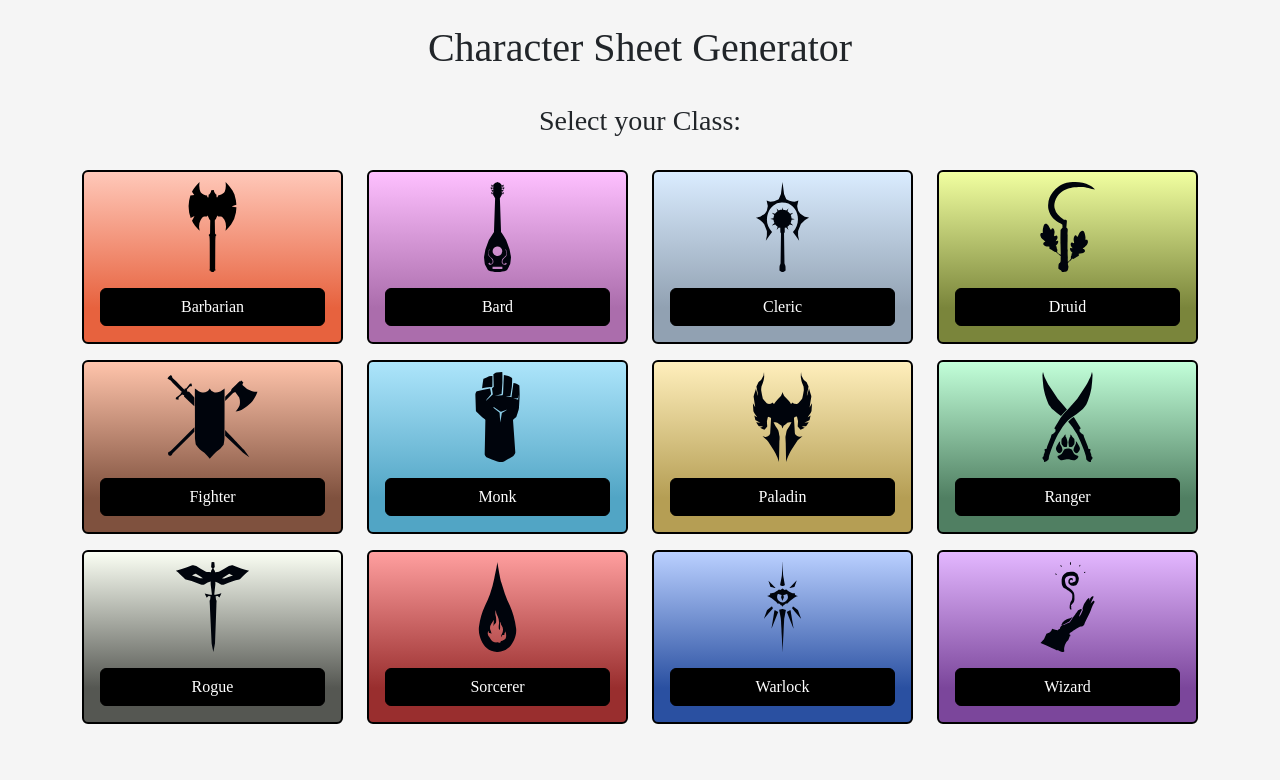
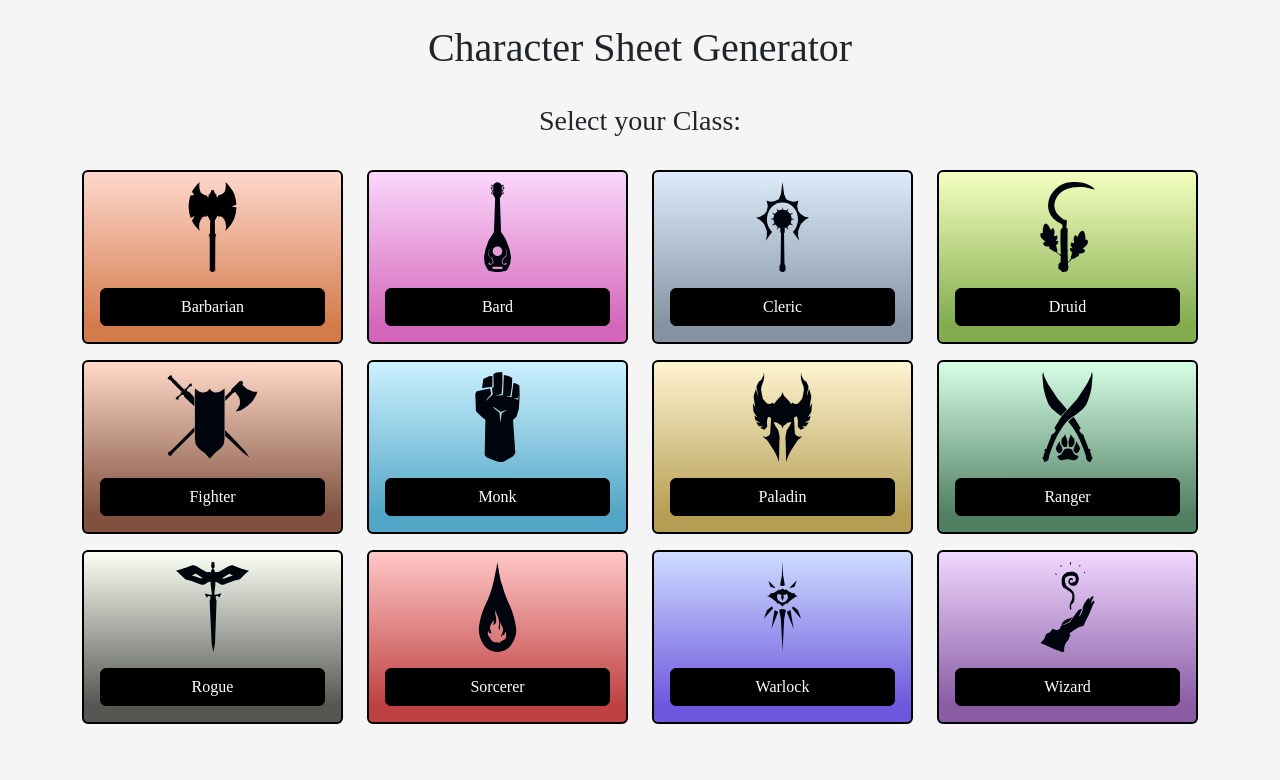
Before and after one commit to KaterinaWalter/character-sheet-app, a React (Vite) app: page / in a window 1280 px wide. Shown: the top 780 px of the page. Built offline with nearby package versions, Linux system fonts and the light colour scheme; a web font is replaced by a local one.

Commit message:
adjusted colors

```diff
--- a/src/App.css
+++ b/src/App.css
@@ -4,30 +4,30 @@
   --grey-lt: #7f7979;
   --grey-md: #323031;
   --grey-dk: #222122;
-  --barbarian: #E7623E;
-  --bard: #AB6DAC;
-  --cleric: #91A1B2;
-  --druid: #7A853B;
+  --barbarian: #d47b4b;
+  --bard: #d467bb;
+  --cleric: #8492a1;
+  --druid: #82ac4e;
   --fighter: #7F513E;
   --monk: #51A5C5;
   --paladin: #B59E54;
   --ranger: #507F62;
   --rogue: #555752;
-  --sorcerer: #992E2E;
-  --warlock: #2A50A1;
-  --wizard: #7B469B;
-  --barbarian-grad: linear-gradient(180deg, #ffc8b9 0%, var(--barbarian) 80%);
-  --bard-grad: linear-gradient(180deg, #fec0ff 0%, var(--bard) 80%);
-  --cleric-grad: linear-gradient(180deg, #daecff 0%, var(--cleric) 80%);
-  --druid-grad: linear-gradient(180deg, #f1ffa0 0%, var(--druid) 80%);
-  --fighter-grad: linear-gradient(180deg, #ffc4ab 0%, var(--fighter) 80%);
-  --monk-grad: linear-gradient(180deg, #ade5fb 0%, var(--monk) 80%);
-  --paladin-grad: linear-gradient(180deg, #ffefbc 0%, var(--paladin) 80%);
-  --ranger-grad: linear-gradient(180deg, #c2ffd9 0%, var(--ranger) 80%);
-  --rogue-grad: linear-gradient(180deg, #fbfff4 0%, var(--rogue) 80%);
-  --sorcerer-grad: linear-gradient(180deg, #ff9f9f 0%, var(--sorcerer) 80%);
-  --warlock-grad: linear-gradient(180deg, #bad0ff 0%, var(--warlock) 80%);
-  --wizard-grad: linear-gradient(180deg, #e3b7ff 0%, var(--wizard) 80%);
+  --sorcerer: #bf4141;
+  --warlock: #6f57dd;
+  --wizard: #895ca4;
+  --barbarian-grad: linear-gradient(180deg, #fdd8cd 0%, var(--barbarian) 90%);
+  --bard-grad: linear-gradient(180deg, #fbd7fc 0%, var(--bard) 90%);
+  --cleric-grad: linear-gradient(180deg, #ddecfb 0%, var(--cleric) 90%);
+  --druid-grad: linear-gradient(180deg, #f5ffc0 0%, var(--druid) 90%);
+  --fighter-grad: linear-gradient(180deg, #ffd9c8 0%, var(--fighter) 90%);
+  --monk-grad: linear-gradient(180deg, #ccf1ff 0%, var(--monk) 90%);
+  --paladin-grad: linear-gradient(180deg, #fff4d1 0%, var(--paladin) 90%);
+  --ranger-grad: linear-gradient(180deg, #d7ffe6 0%, var(--ranger) 90%);
+  --rogue-grad: linear-gradient(180deg, #fbfff4 0%, var(--rogue) 90%);
+  --sorcerer-grad: linear-gradient(180deg, #ffc7c7 0%, var(--sorcerer) 90%);
+  --warlock-grad: linear-gradient(180deg, #cdddff 0%, var(--warlock) 90%);
+  --wizard-grad: linear-gradient(180deg, #f0d7ff 0%, var(--wizard) 90%);
 }
 
 body {
--- a/src/components/views/CharacterDetails.jsx
+++ b/src/components/views/CharacterDetails.jsx
@@ -16,9 +16,10 @@ export default function CharacterDetails({ onNext, onBack }) {
             <div className="row">
                 <div id="forms-container" className="col-md-6 text-start order-2 order-md-1">
                     <OriginForm />
-                    <br></br>
+                    <br />
                 </div>
-                <div id="character-container" className="col-md-6 text-start order-1 order-md-2 pb-3">
+                <br />
+                <div id="character-container" className="col-md-6 text-start order-1 order-md-2 pb-3" style={{background: `var(--${character.class.toLowerCase()}-grad)`}}>
                     <div className="row pt-4 pb-3">
                         <div className="col-4 text-center m-auto">
                             <img src={`./src/assets/ClassIcon-${character.class}.svg`} alt="Class Icon" width="50px" />
@@ -53,33 +54,33 @@ export default function CharacterDetails({ onNext, onBack }) {
                     </div>
                     <h3 className="fs-5 fw-bold text-center">Ability Scores:</h3>
                     <div className="row">
-                        <div className="col-2 text-center d-flex flex-column">
-                            <span className="">STR</span>
+                        <div className="col-2 text-center d-flex flex-column ability">
+                            <span className="ability-label">STR</span>
                             <span className="ability-score">{character.abilityScores['STR'] || 0}</span>
                             <span className="ability-mod">{character.abilityMods['STR'] >= 0 ? "+" : ""}{character.abilityMods['STR'] || 0}</span>
                         </div>
-                        <div className="col-2 text-center d-flex flex-column">
-                            <span className="">DEX</span>
+                        <div className="col-2 text-center d-flex flex-column ability">
+                            <span className="ability-label">DEX</span>
                             <span className="ability-score">{character.abilityScores['DEX'] || 0}</span>
                             <span className="ability-mod">{character.abilityMods['DEX'] >= 0 ? "+" : ""}{character.abilityMods['DEX'] || 0}</span>
                         </div>
-                        <div className="col-2 text-center d-flex flex-column">
-                            <span className="">CON</span>
+                        <div className="col-2 text-center d-flex flex-column ability">
+                            <span className="ability-label">CON</span>
                             <span className="ability-score">{character.abilityScores['CON'] || 0}</span>
                             <span className="ability-mod">{character.abilityMods['CON'] >= 0 ? "+" : ""}{character.abilityMods['CON'] || 0}</span>
                         </div>
-                        <div className="col-2 text-center d-flex flex-column">
-                            <span className="">INT</span>
+                        <div className="col-2 text-center d-flex flex-column ability">
+                            <span className="ability-label">INT</span>
                             <span className="ability-score">{character.abilityScores['INT'] || 0}</span>
                             <span className="ability-mod">{character.abilityMods['INT'] >= 0 ? "+" : ""}{character.abilityMods['INT'] || 0}</span>
                         </div>
-                        <div className="col-2 text-center d-flex flex-column">
-                            <span className="">WIS</span>
+                        <div className="col-2 text-center d-flex flex-column ability">
+                            <span className="ability-label">WIS</span>
                             <span className="ability-score">{character.abilityScores['WIS'] || 0}</span>
                             <span className="ability-mod">{character.abilityMods['WIS'] >= 0 ? "+" : ""}{character.abilityMods['WIS'] || 0}</span>
                         </div>
-                        <div className="col-2 text-center d-flex flex-column">
-                            <span className="">CHA</span>
+                        <div className="col-2 text-center d-flex flex-column ability">
+                            <span className="ability-label">CHA</span>
                             <span className="ability-score">{character.abilityScores['CHA'] || 0}</span>
                             <span className="ability-mod">{character.abilityMods['CHA'] >= 0 ? "+" : ""}{character.abilityMods['CHA'] || 0}</span>
                         </div>
```
